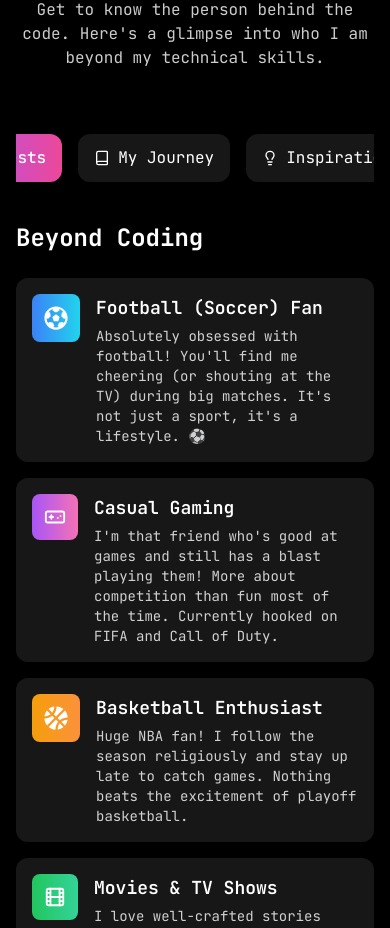
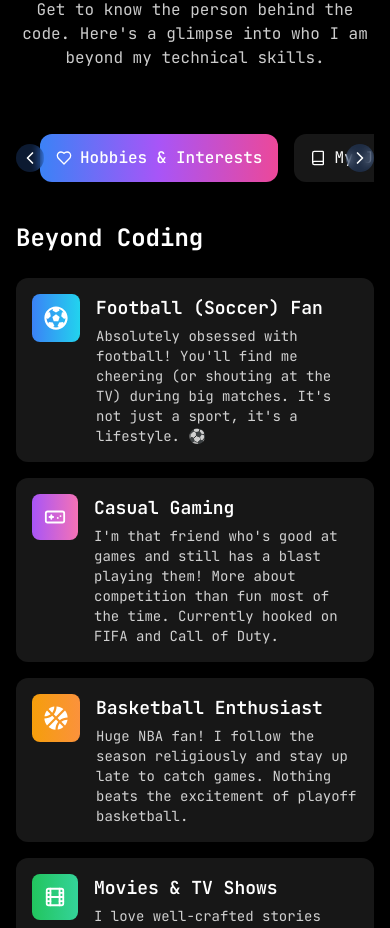
Before and after one commit to georgedevs/Portfolio-Web, a React (Vite) app: page / in a window 390 px wide. Shown: the part 10535-11463 px from the top of the page. Built offline with nearby package versions, Linux system fonts and the light colour scheme.

Commit message:
Updated personality section with mobile responsiveness

```diff
--- a/src/components/PersonalitySection.jsx
+++ b/src/components/PersonalitySection.jsx
@@ -1,4 +1,4 @@
-import React, { useState } from 'react';
+import React, { useState, useRef, useEffect } from 'react';
 import { motion, AnimatePresence } from 'framer-motion';
 import { useTheme, themeConfig } from '../context/ThemeContext';
 import {
@@ -13,8 +13,11 @@ const PersonalitySection = () => {
   const { theme } = useTheme();
   const [activeTab, setActiveTab] = useState('hobbies');
   const [currentQuote, setCurrentQuote] = useState(0);
+  const [showScrollButtons, setShowScrollButtons] = useState(false);
+  const tabsContainerRef = useRef(null);
 
-  // Categories and items to reveal your personality
+
+  // Categories and items to reveal  personality
   const tabs = [
     { id: 'hobbies', label: 'Hobbies & Interests', icon: Heart },
     { id: 'story', label: 'My Journey', icon: Book },
@@ -26,6 +29,33 @@ const PersonalitySection = () => {
   const ColorText = ({ children, color }) => (
     <span className={`font-medium ${color}`}>{children}</span>
   );
+
+  // Function to check if scrolling buttons should be shown
+  const checkScrollable = () => {
+    if (tabsContainerRef.current) {
+      const { scrollWidth, clientWidth } = tabsContainerRef.current;
+      setShowScrollButtons(scrollWidth > clientWidth);
+    }
+  };
+
+  // Check on mount and window resize
+  useEffect(() => {
+    checkScrollable();
+    window.addEventListener('resize', checkScrollable);
+    return () => window.removeEventListener('resize', checkScrollable);
+  }, []);
+
+  // Scroll tabs left/right
+  const scrollTabs = (direction) => {
+    if (tabsContainerRef.current) {
+      const scrollAmount = 150;
+      const currentScroll = tabsContainerRef.current.scrollLeft;
+      tabsContainerRef.current.scrollTo({
+        left: direction === 'right' ? currentScroll + scrollAmount : currentScroll - scrollAmount,
+        behavior: 'smooth'
+      });
+    }
+  };
 
   // Content for each tab
   const content = {
@@ -140,6 +170,11 @@ const PersonalitySection = () => {
           icon: Coffee,
           fact: "I've written my best code after my third cup of coffee",
           color: "from-purple-600 to-indigo-400"
+        },
+        {
+          icon: Dumbbell,
+          fact: "I love to gym - nothing clears my mind better than a good workout session",
+          color: "from-orange-600 to-red-400"
         },
         {
           icon: Code,
@@ -379,9 +414,29 @@ const PersonalitySection = () => {
           </p>
         </motion.div>
 
-        {/* Tab Navigation */}
-        <div className="mb-10 overflow-x-auto no-scrollbar">
-          <div className="flex space-x-4 justify-center">
+        {/* Tab Navigation - Mobile Responsive */}
+        <div className="mb-10 relative">
+          <div className="flex items-center">
+            {/* Left scroll button - only visible on mobile when needed */}
+            {showScrollButtons && (
+              <motion.button
+                onClick={() => scrollTabs('left')}
+                className="md:hidden absolute left-0 z-10 p-1 rounded-full bg-blue-500/20 backdrop-blur-sm"
+                whileTap={{ scale: 0.9 }}
+                initial={{ opacity: 0 }}
+                animate={{ opacity: 1 }}
+              >
+                <ChevronLeft className="w-5 h-5" />
+              </motion.button>
+            )}
+
+            {/* Tabs container with horizontal scroll on mobile */}
+            <div
+              ref={tabsContainerRef}
+              className="flex-1 overflow-x-auto scrollbar-hide px-6 md:px-0 scroll-smooth"
+              style={{ scrollbarWidth: 'none', msOverflowStyle: 'none' }}
+            >
+              <div className="flex space-x-4 justify-start md:justify-center min-w-max">
                 {tabs.map((tab) => (
                   <motion.button
                     key={tab.id}
@@ -398,6 +453,21 @@ const PersonalitySection = () => {
                     <span>{tab.label}</span>
                   </motion.button>
                 ))}
+              </div>
+            </div>
+
+            {/* Right scroll button - only visible on mobile when needed */}
+            {showScrollButtons && (
+              <motion.button
+                onClick={() => scrollTabs('right')}
+                className="md:hidden absolute right-0 z-10 p-1 rounded-full bg-blue-500/20 backdrop-blur-sm"
+                whileTap={{ scale: 0.9 }}
+                initial={{ opacity: 0 }}
+                animate={{ opacity: 1 }}
+              >
+                <ChevronRight className="w-5 h-5" />
+              </motion.button>
+            )}
           </div>
         </div>
 
```
Lines whose indentation alone changed are shown as unchanged.
